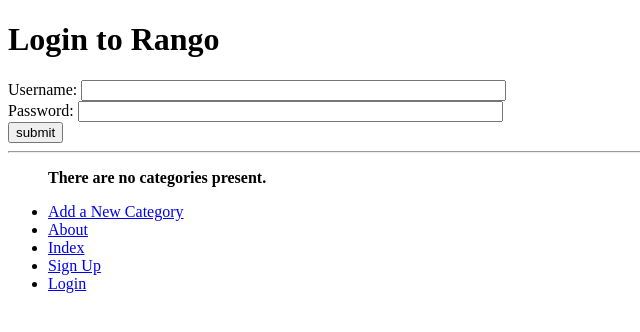
After one commit to Hamadalfarhan/tango_with_django_project, a Django app: page /login/ in a window 1280 px wide. The commit adds this page. Shown: the top 332 px of the page, without its empty margins (0-640 px from the left). Run offline with Django 3.2, Linux system fonts and the light colour scheme; data that the repository does not hold is empty.

Commit message:
Implement registration, login/logout, and media upload handling

```diff
--- a/rango/templates/rango/base.html
+++ b/rango/templates/rango/base.html
@@ -28,9 +28,15 @@
             <li><a href="{% url 'rango:add_category' %}">Add a New Category</a></li>
             <li><a href="{% url 'rango:about' %}">About</a></li>
             <li><a href="{% url 'rango:index' %}">Index</a></li>
-            <li><a href="{% url 'rango:register' %}">Sign Up</a></li>
 
+            {% if user.is_authenticated %}
+                <li><a href="{% url 'rango:logout' %}">Logout</a></li>
+            {% else %}
+                <li><a href="{% url 'rango:register' %}">Sign Up</a></li>
+                <li><a href="{% url 'rango:login' %}">Login</a></li>
+            {% endif %}
         </ul>
+
     </div>
 </body>
 </html>
--- /dev/null
+++ b/rango/templates/rango/login.html
@@ -0,0 +1,21 @@
+{% extends 'rango/base.html' %}
+{% load staticfiles %}
+
+{% block title_block %}
+Login
+{% endblock %}
+
+{% block body_block %}
+
+<h1>Login to Rango</h1>
+
+<form id="login_form" method="post" action="{% url 'rango:login' %}">
+    {% csrf_token %}
+    Username: <input type="text" name="username" value="" size="50" />
+    <br />
+    Password: <input type="password" name="password" value="" size="50" />
+    <br />
+    <input type="submit" value="submit" />
+</form>
+
+{% endblock %}
--- a/rango/urls.py
+++ b/rango/urls.py
@@ -10,5 +10,7 @@ urlpatterns = [
     path('category/<slug:category_name_slug>/add_page/', views.add_page, name='add_page'),
     path('about/', views.about, name='about'),
     path('register/', views.register, name='register'),
+    path('login/', views.user_login, name='login'),
+    path('logout/', views.user_logout, name='logout'),
 
 ]
--- a/rango/views.py
+++ b/rango/views.py
@@ -2,6 +2,8 @@ from django.shortcuts import render, redirect
 from rango.models import Category, Page
 from rango.forms import CategoryForm, PageForm, UserForm, UserProfileForm
 from django.urls import reverse
+from django.contrib.auth import authenticate, login, logout
+from django.http import HttpResponse
 
 def index(request):
     category_list = Category.objects.order_by('-likes')[:5]
@@ -102,3 +104,27 @@ def register(request):
                   context={'user_form': user_form,
                            'profile_form': profile_form,
                            'registered': registered})
+def user_login(request):
+
+    if request.method == 'POST':
+        username = request.POST.get('username')
+        password = request.POST.get('password')
+
+        user = authenticate(username=username, password=password)
+
+        if user:
+            if user.is_active:
+                login(request, user)
+                return redirect(reverse('rango:index'))
+            else:
+                return HttpResponse("Your Rango account is disabled.")
+        else:
+            print(f"Invalid login details: {username}, {password}")
+            return HttpResponse("Invalid login details supplied.")
+
+    else:
+        return render(request, 'rango/login.html', {})
+
+def user_logout(request):
+    logout(request)
+    return redirect(reverse('rango:index'))
```
Also changed, not shown: rango/templates/rango/index.html (+6 -6 lines).
